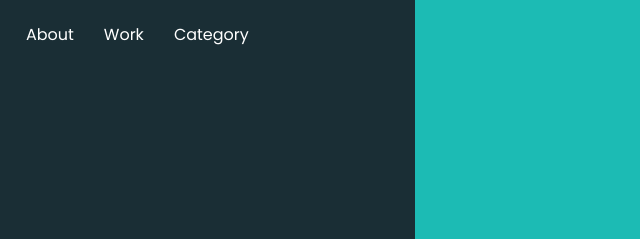
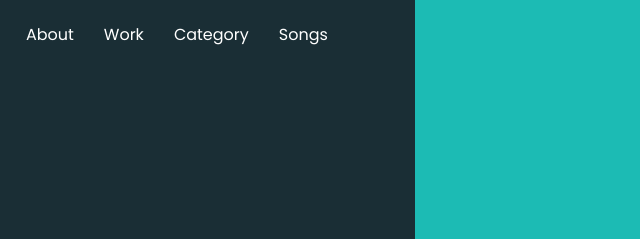
Before and after one commit to A-Aditya-Narayan/coding, a plain HTML site: page index.html in a window 1280 px wide. Both pictures are taken after a click on the element 1232 px from the left and 35 px from the top of the page. Shown: the top 239 px of the page, 289-929 px from the left. Drawn offline with nearby package versions, Linux system fonts and the light colour scheme; files that its build step writes are made by us from their sources.

Commit message:
Update index.html

```diff
--- a/index.html
+++ b/index.html
@@ -53,6 +53,9 @@
               </li>
               <li class="nav-item">
                 <a class="nav-link" href="category.html"> Category </a>
+              </li>
+              <li class="nav-item">
+                <a class="nav-link" href="songs.html"> Songs </a>
               </li>
             </ul>
             <div class="user_option">
```
